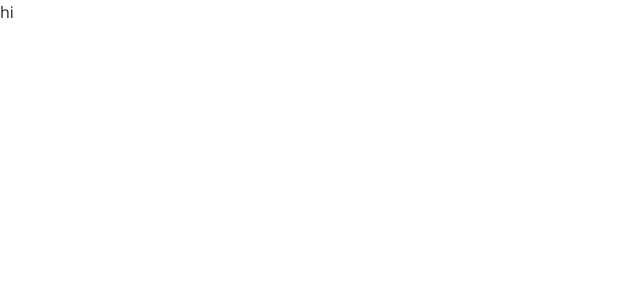
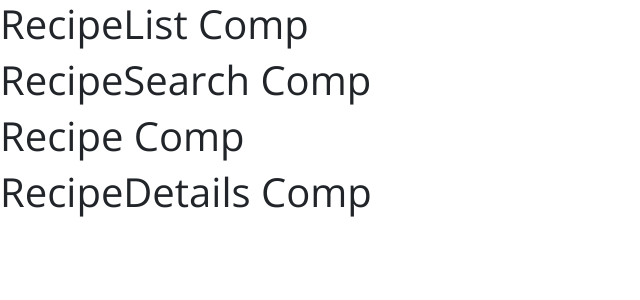
Before and after one commit to naaltunian/Food2Fork, a React (Create React App) app: page / in a window 1280 px wide. Shown: the top 300 px of the page, without its empty margins (0-640 px from the left). Built offline with nearby package versions, Linux system fonts and the light colour scheme; no server answers.

Commit message:
Set up component order in render

```diff
--- a/src/App.js
+++ b/src/App.js
@@ -1,11 +1,16 @@
 import React, { Component } from 'react';
 import './App.css';
+import { recipes } from './tempList';
+import RecipeList from './Components/RecipeList';
+import RecipeDetails from './Components/RecipeDetails';
+import apiKey from './config';
 
 class App extends Component {
   render() {
     return (
       <div>
-        hi
+        <RecipeList />
+        <RecipeDetails />
       </div>
     );
   }
--- a/src/Components/Recipe.js
+++ b/src/Components/Recipe.js
@@ -4,7 +4,7 @@ export default class Recipe extends Component {
     render() {
         return(
             <React.Fragment>
-                Recipe Comp
+               <h1>Recipe Comp</h1>
             </React.Fragment>
         )
     }
--- a/src/Components/RecipeDetails.js
+++ b/src/Components/RecipeDetails.js
@@ -1,10 +1,11 @@
 import React, { Component } from 'react';
+import { recipe } from "../tempDetails";
 
 export default class RecipeDetails extends Component {
     render() {
         return(
             <React.Fragment>
-                RecipeDetails Comp
+                <h1>RecipeDetails Comp</h1>
             </React.Fragment>
         )
     }
--- a/src/Components/RecipeList.js
+++ b/src/Components/RecipeList.js
@@ -1,10 +1,14 @@
 import React, { Component } from 'react';
+import Recipe from './Recipe';
+import RecipeSearch from './RecipeSearch';
 
 export default class RecipeList extends Component {
     render() {
         return(
             <React.Fragment>
-                RecipeList Comp
+                <h1>RecipeList Comp</h1>
+                <RecipeSearch />
+                <Recipe />
             </React.Fragment>
         )
     }
--- a/src/Components/RecipeSearch.js
+++ b/src/Components/RecipeSearch.js
@@ -4,7 +4,7 @@ export default class RecipeSearch extends Component {
     render() {
         return(
             <React.Fragment>
-                RecipeSearch Comp
+                <h1>RecipeSearch Comp</h1>
             </React.Fragment>
         )
     }
```
Also changed, not shown: 1 other file (tests, documents, lock files or other folders).
